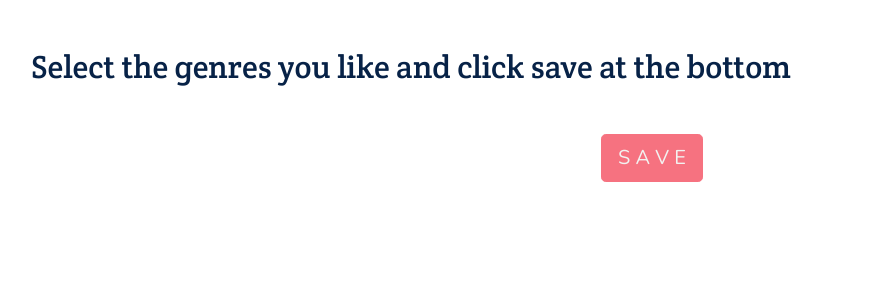
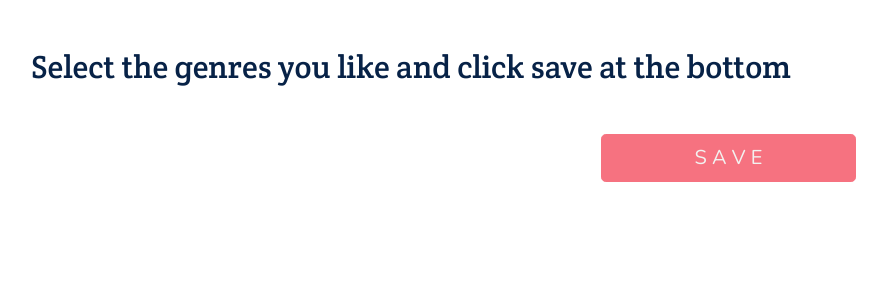
Before and after one commit to mirjamuher/movie-swyper, a Django app: page /select/genres in a window 1280 px wide. Shown: the part 53-353 px from the top of the page, without its empty margins (54-941 px from the left). Run offline with Django 3.2, Linux system fonts and the light colour scheme; the visitor is signed in with stand-in values (Sample User, id 1); data that the repository does not hold is empty; style sheets or scripts are compiled from the project's sources; parts of the project's set-up code (start-up, migrations or seed data) failed here and were passed over; some libraries are stand-ins or nearby versions.

Commit message:
fixed btn design

```diff
--- a/project/movieswyper/templates/movieswyper/select_genres.html
+++ b/project/movieswyper/templates/movieswyper/select_genres.html
@@ -28,9 +28,9 @@
         {% endfor %}
         <div class="w-100"></div>
         <div class="container">
-            <div class="row">
-                <div class="col-md-3 col align-self-end">
-                    <input id="submitBtn" type="submit" value="S A V E" class="btn btn-secondary btn-lg text-light">
+            <div class="row justify-content-center">
+                <div class="col">
+                    <input id="submitBtn" type="submit" value="S A V E" class="btn btn-secondary btn-lg text-light w-100">
                 </div>
             </div>
         </div>
```
